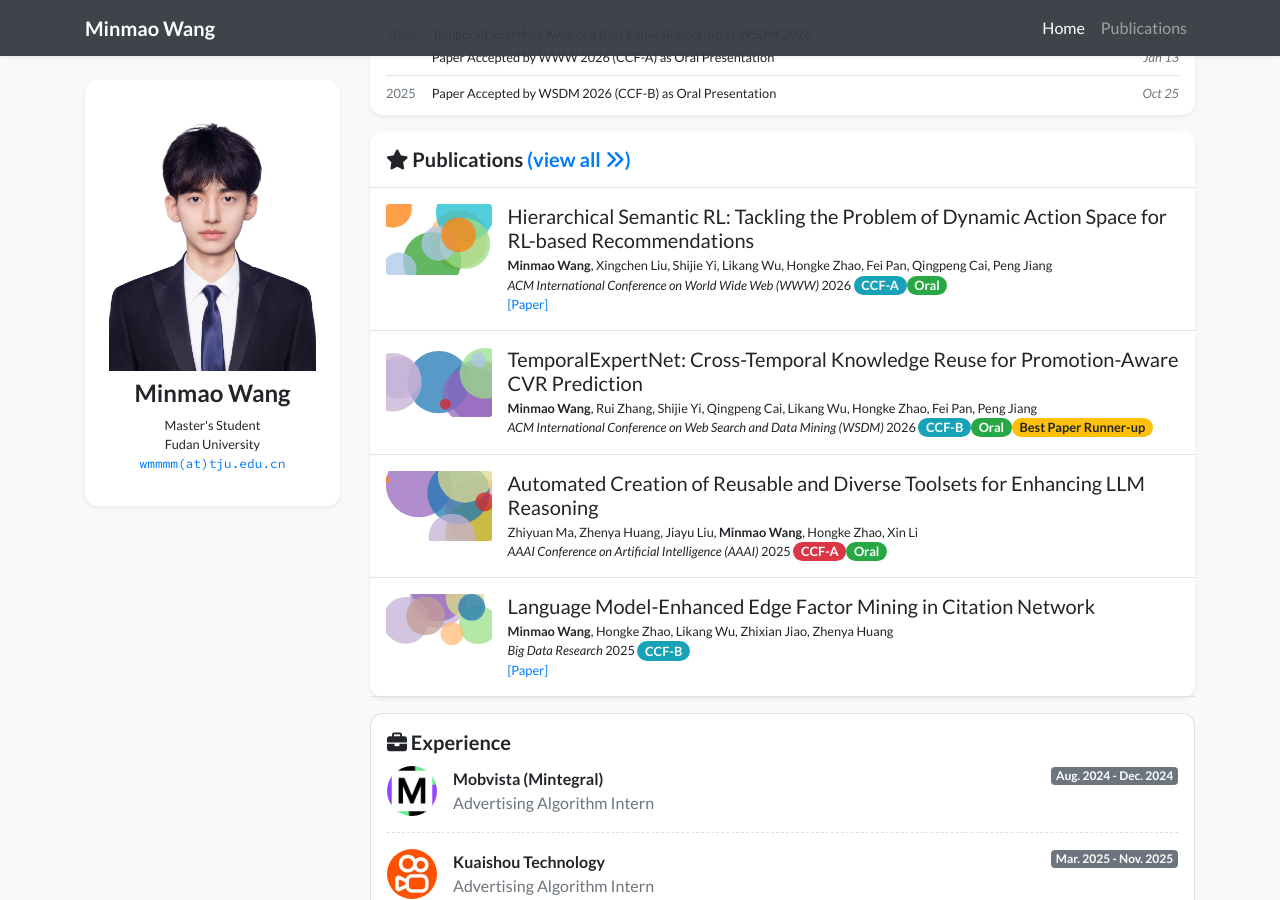
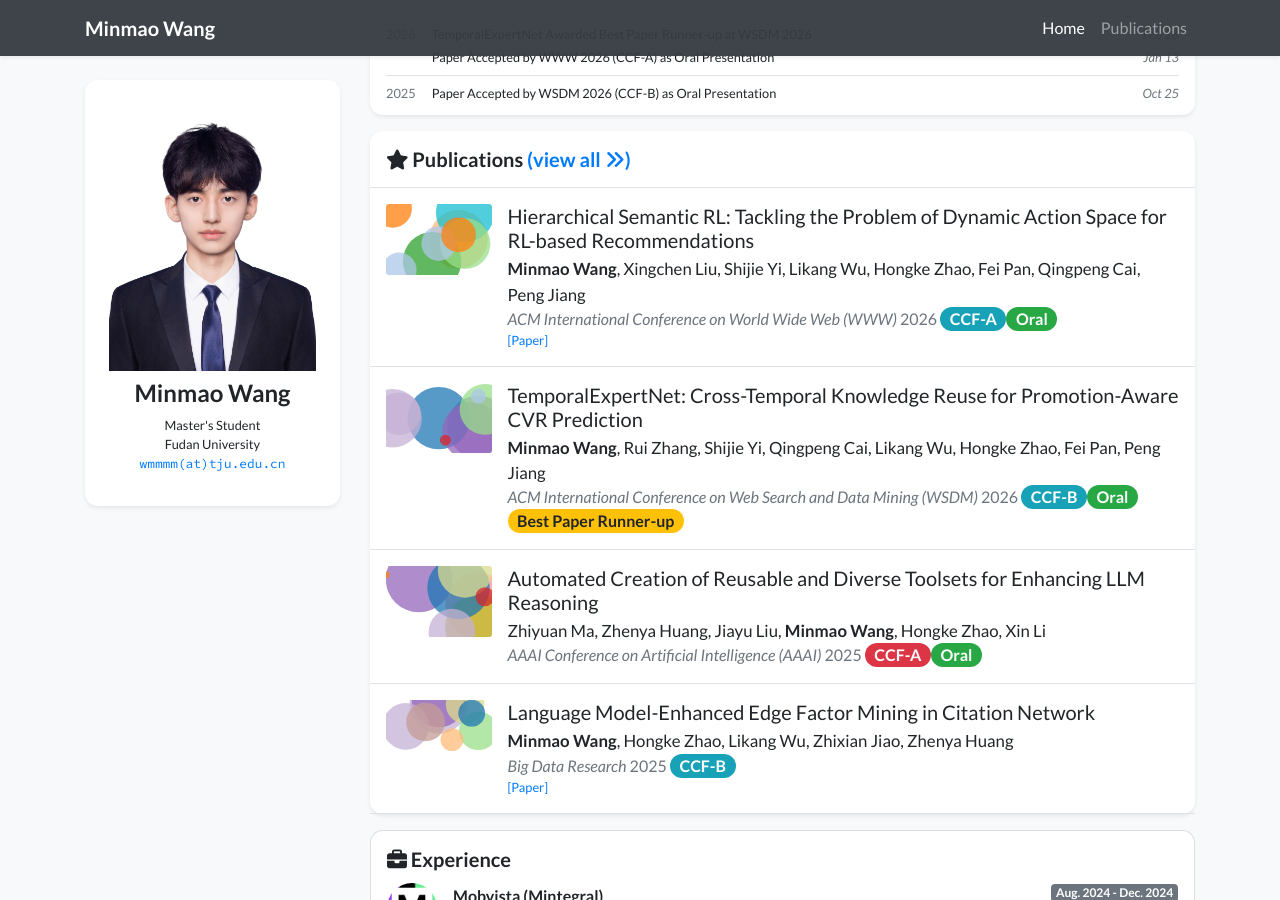
Before and after one commit to MinmaoWang/minmaowang.github.io, a Jekyll site: the page built from index.html, in a window 1280 px wide and 900 px high, scrolled down 839 px. Built offline with Jekyll 4.4.1, drawn with Linux system fonts in a browser that asks for light colours; nearby versions of some CDN libraries; a style sheet for code colours, icons or effects is not loaded.

```diff
--- a/_includes/widgets/publication_item.html
+++ b/_includes/widgets/publication_item.html
@@ -10,8 +10,8 @@
         </div>
         <div class="col-md-9 col-xl-10 p-3 pl-md-0">
             <h5 class="mt-0 mb-1 font-weight-normal">{{ item.title }}</h5>
-            <p class="mt-0 mb-0 small">{% include widgets/author_list.html authors=item.authors %}</p>
-            <p class="mt-0 mb-0 small">{{item.pub_pre}}<i>{{ item.pub }}</i>{{ item.pub_post }} {{ item.pub_date }} {{ item.pub_last }} <span data-semantic-scholar-id="{{ item.semantic_scholar_id }}"></span></p>
+            <p class="mt-0 mb-0" style="font-size: 1.05rem;">{% include widgets/author_list.html authors=item.authors %}</p>
+            <p class="mt-0 mb-0 text-muted" style="font-size: 1rem;">{{item.pub_pre}}<i>{{ item.pub }}</i>{{ item.pub_post }} {{ item.pub_date }} {{ item.pub_last }} <span data-semantic-scholar-id="{{ item.semantic_scholar_id }}"></span></p>
             <p class="mt-0 mb-0 small text-muted">{{ item.abstract }}</p>
 
             <p class="small pb-0 mb-0 lh-125 text-muted abstract-links">
```
